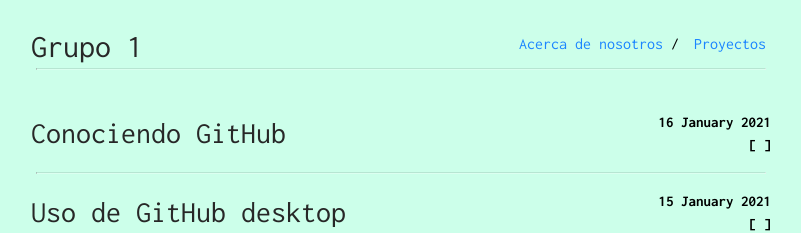
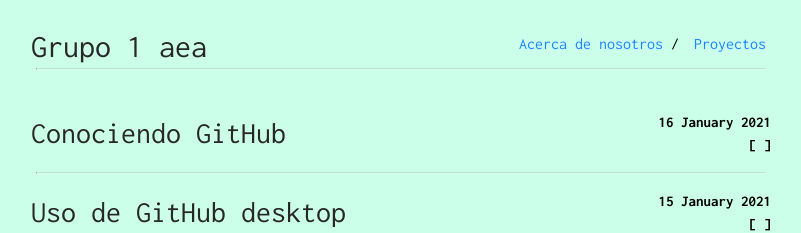
Before and after one commit to Proyecto-Grupo1/blog, a Jekyll site: the page index.html, which Jekyll copies as it is, in a window 1280 px wide. Shown: the top 233 px of the page, without its empty margins (239-1040 px from the left). Built offline with Jekyll 4.4.1, drawn with Linux system fonts in a browser that asks for light colours.

Commit message:
Update index.html

```diff
--- a/index.html
+++ b/index.html
@@ -30,7 +30,7 @@
 <body>
     <div class="container">
         <div class="navbar">
-    <a class="site-title" href="https://pruebafinal.azurewebsites.net/">Grupo 1 </a>
+    <a class="site-title" href="https://pruebafinal.azurewebsites.net/">Grupo 1 aea </a>
 
     <ul class="pull-right">
 
```
